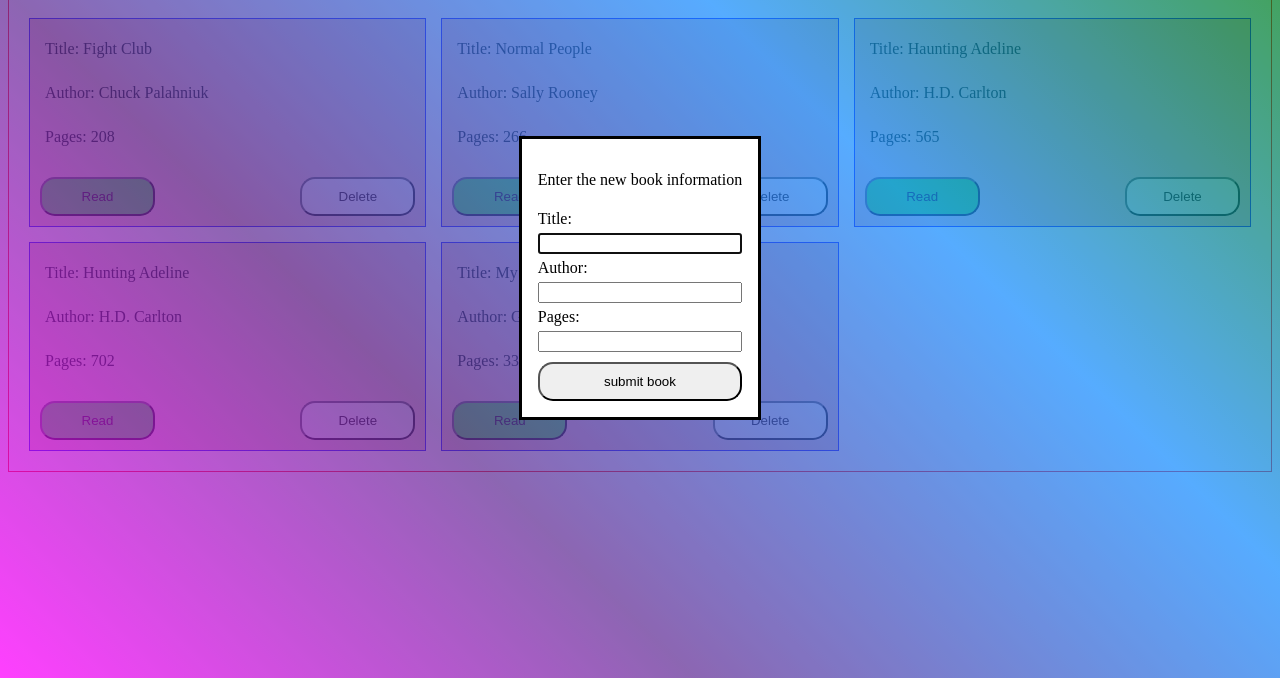
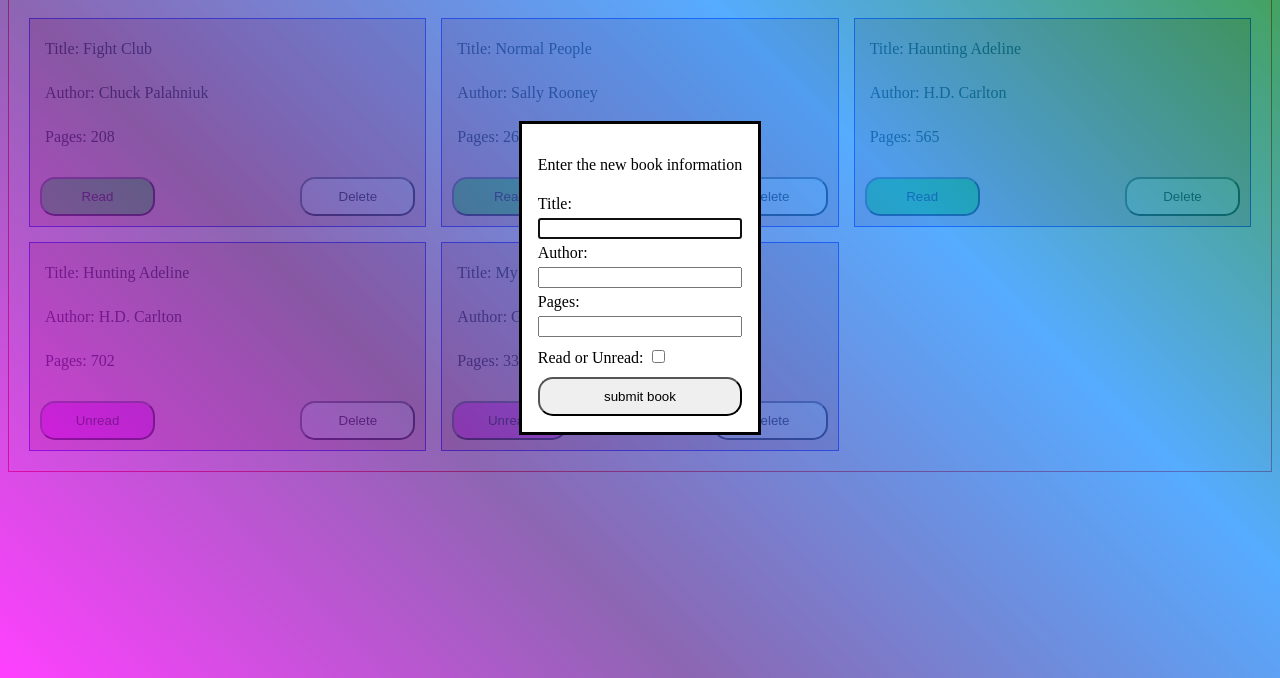
Before and after one commit to devin-sachs/Library, a plain HTML site: page index.html in a window 1280 px wide. Both pictures are taken after a click on the button "Add Book". Shown: the part 122-800 px from the top of the page. Drawn offline with Linux system fonts and the light colour scheme.

Commit message:
Add readStatus attribute to book object
Integrate this status into the add book button and integrate with
existing code.

add a break in the book info loop so the read status is not stated twice outside
of the button.

Comment out debugging console.log statements

```diff
--- a/index.html
+++ b/index.html
@@ -25,6 +25,11 @@
             <label for="pages"> Pages:</label>
             <input type="text" id="pages">
 
+            <div class="read-check-box">
+                <label for="readStatus"> Read or Unread:</label>
+                <input type="checkbox" id="readStatus">
+            </div>
+
             <button class="submit-book" value="default"> submit book </button>
         </form>
 
--- a/script.js
+++ b/script.js
@@ -1,13 +1,14 @@
 const myLibrary = [];
 
-function Book(title, author, pages) {
+function Book(title, author, pages, readStatus) {
   this.title = title;
   this.author = author;
   this.pages = pages;
+  this.readStatus = readStatus
 }
 
-function addBookToLibrary(title, author, pages){
-    const newBook = new Book(title,author,pages);
+function addBookToLibrary(title, author, pages,readStatus){
+    const newBook = new Book(title,author,pages, readStatus);
     myLibrary.push(newBook);
     displayLibrary(newBook);
 }
@@ -26,6 +27,9 @@ function displayLibrary(book){
     card.appendChild(book_details);
 
     for (let info in book){
+        if (info == "readStatus"){
+            break;
+        }
 
         const bookProp = document.createElement("p")
 
@@ -50,6 +54,11 @@ function displayLibrary(book){
             readButton.classList.add("read");
             readButtonText = document.createTextNode("Read")
             readButton.appendChild(readButtonText);
+
+            if (book.readStatus != true){
+                readButton.classList.toggle("unread");
+                readButton.textContent = "Unread"
+            }
 
             const deleteButton = document.createElement("button");
             deleteButton.classList.add("delete")
@@ -80,16 +89,18 @@ submitButton.addEventListener("click", (event) => {
     const formTitle = document.querySelector("#title").value;
     const formAuthor = document.querySelector("#author").value;
     const formPages = document.querySelector("#pages").value;
-    addBookToLibrary(formTitle,formAuthor,formPages);
+    const formReadStatus = document.querySelector('#readStatus').checked;
+    // console.log(formReadStatus);
+    addBookToLibrary(formTitle,formAuthor,formPages, formReadStatus);
     dialog.close();
 });
 
 
-addBookToLibrary("Fight Club", "Chuck Palahniuk", "208");
-addBookToLibrary("Normal People", "Sally Rooney", "266");
-addBookToLibrary("Haunting Adeline", "H.D. Carlton", "565");
-addBookToLibrary("Hunting Adeline", "H.D. Carlton", "702");
-addBookToLibrary("My Best Friend's Exorcism", "Grady Hendrix", "336");
+addBookToLibrary("Fight Club", "Chuck Palahniuk", "208", true);
+addBookToLibrary("Normal People", "Sally Rooney", "266", true);
+addBookToLibrary("Haunting Adeline", "H.D. Carlton", "565", true);
+addBookToLibrary("Hunting Adeline", "H.D. Carlton", "702", false);
+addBookToLibrary("My Best Friend's Exorcism", "Grady Hendrix", "336", false);
 
 
 //Delete button, if pressed delete book and remove from library, matching by title. Ideally would have some kind of internal ID property if used in DB for future use.
@@ -102,7 +113,6 @@ cardContainer.addEventListener("click",(event) => {
     const buttonContainer = bookDetails.querySelector(".button-card-container")
 
     const readButton = buttonContainer.querySelector(".read")
-    const unreadButton = buttonContainer.querySelector(".unread")
 
     if (event.target.matches(".delete")) {
         const bookTitleElement = bookDetails.querySelector("p")
@@ -114,10 +124,10 @@ cardContainer.addEventListener("click",(event) => {
         const bookIndex = myLibrary.findIndex(book => book.title === currentBookTitle);
 
         if (bookIndex !== -1) {
-            console.log("removing book", myLibrary[bookIndex])
+            // console.log("removing book", myLibrary[bookIndex])
             myLibrary.splice(bookIndex,1)
             currentCard.remove();
-            console.log("Updated library", myLibrary);
+            // console.log("Updated library", myLibrary);
         }
 
     }
@@ -138,7 +148,7 @@ cardContainer.addEventListener("click",(event) => {
         } else{
             readButton.textContent = "Read"
         }
-        console.log(readButton);
+        // console.log(readButton);
     }
 
 
--- a/styles.css
+++ b/styles.css
@@ -87,3 +87,7 @@ button {
   .unread{
     background-color: rgba(255, 0, 255, 0.651);
   }
+
+  .read-check-box{
+    padding-top: 10px;
+  }
```
